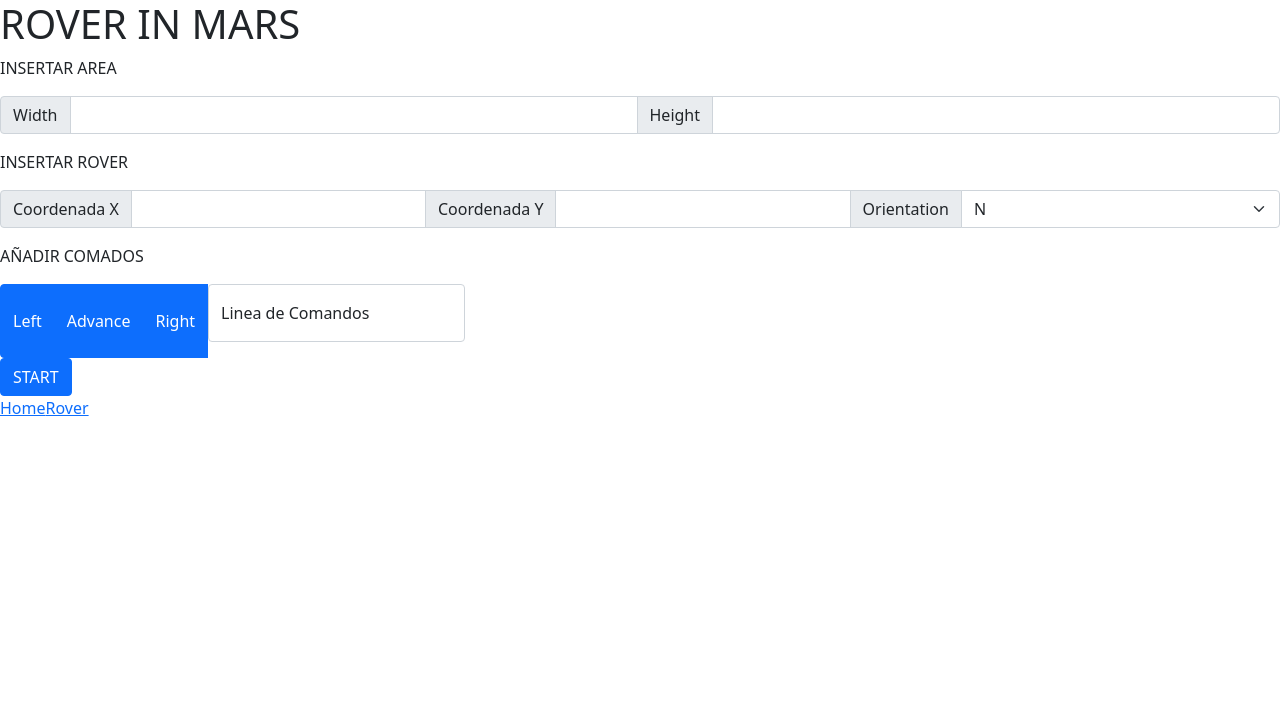
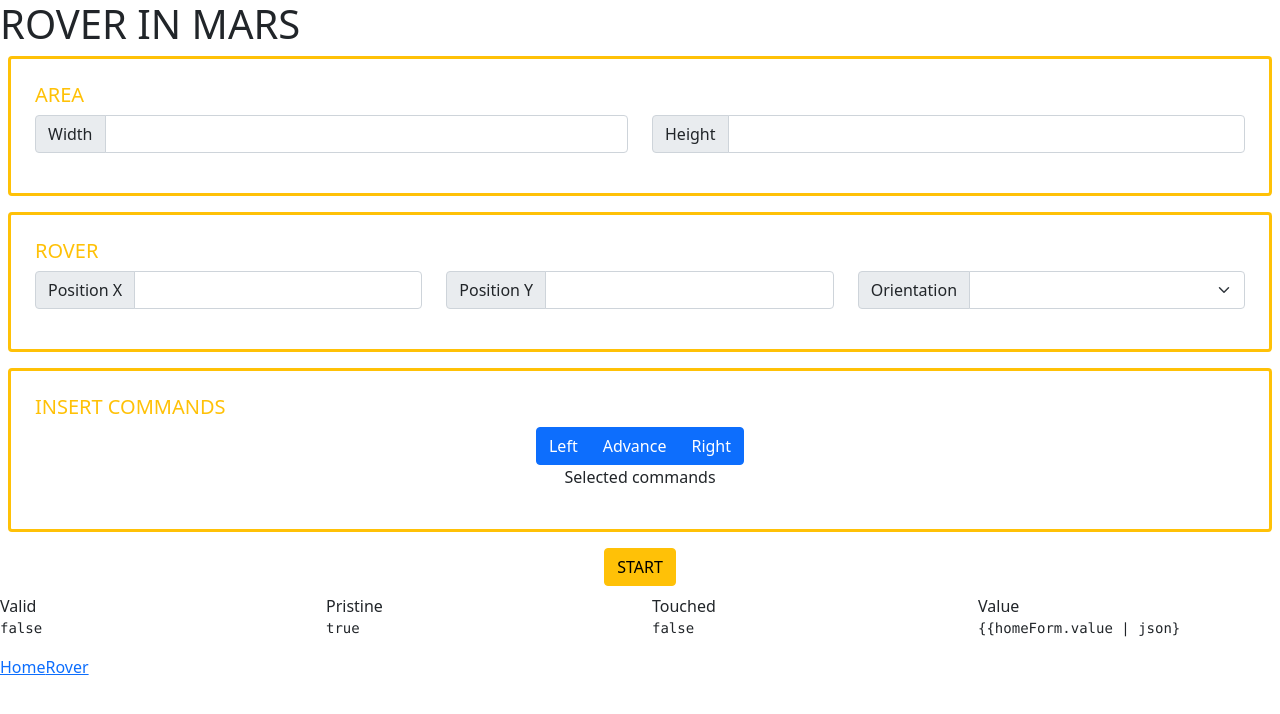
Before and after one commit to suncubus/ROVER-IN-MARS, an Angular app: page / in a window 1280 px wide. Shown: the top 714 px of the page. Built offline with nearby package versions, Linux system fonts and the light colour scheme.

Commit message:
reactive form home

```diff
--- a/src/app/@pages/home/home.component.html
+++ b/src/app/@pages/home/home.component.html
@@ -1,42 +1,123 @@
 
-<form #formData="ngForm" (ngSubmit)="sendForm()">
+<form id="homeForm" (ngSubmit)="sendData()" autocomplete='off' [formGroup]='homeForm' class="m-2">
 
-    <p>INSERTAR AREA</p>
-    <div class="input-group mb-3">
-            <span class="input-group-text" id="basic-addon1">Width</span>
-            <input type="text" class="form-control" placeholder="" aria-label="width" aria-describedby="basic-addon1">
-            <span class="input-group-text" id="basic-addon1">Height</span>
-            <input type="text" class="form-control" placeholder="" aria-label="height" aria-describedby="basic-addon2">
+    <!--*******AREA*******-->
+    <div class="border border-warning border-3 rounded mb-3 p-4">
+        <h5 class="text-warning">AREA</h5>
+
+        <div class="row">
+            <div class="col-xs-12 col-md-6">
+                <div class="col input-group mb-3">
+                <span class="input-group-text">Width</span>
+                <input type="text" class="form-control" formControlName="areaSizeX">
             </div>
+                <span class="form-text text-danger"
+                    *ngIf="isValid('areaSizeX')">
+                    Debe ser un número mayor que 0
+                </span>
+            </div>
+            <div class="col-xs-12 col-md-6">
+                <div class="col input-group mb-3">
+                <span class="input-group-text">Height</span>
+                <input type="text" class="form-control" formControlName="areaSizeY">
+            </div>
+                <span class="form-text text-danger"
+                    *ngIf="isValid('areaSizeY')">
+                    Debe ser un número mayor que 0
+                </span>
+            </div>
+        </div>
+    </div>
+    <!--*******ROVER*******-->
+    <div class="border border-warning border-3 rounded mb-3 p-4">
+        <h5 class="text-warning">ROVER</h5>
 
-      <p>INSERTAR ROVER</p>
-
-        <div class="input-group mb-3">
-            <span class="input-group-text" id="basic-addon1">Coordenada X</span>
-            <input type="text" class="form-control" placeholder="" aria-label="width" aria-describedby="basic-addon1">
-            <span class="input-group-text" id="basic-addon1">Coordenada Y</span>
-            <input type="text" class="form-control" placeholder="" aria-label="height" aria-describedby="basic-addon2">
-            <span class="input-group-text" id="basic-addon1">Orientation</span>
-            <select class="form-select" aria-label="Default select example">
-                <option selected value="1">N</option>
+        <div class="row">
+            <div class="col-xs-12 col-md-4">
+                <div class="col input-group mb-3">
+                    <span class="input-group-text">Position X</span>
+                    <input type="text" class="form-control" formControlName="positionX">
+                </div>
+                <span class="form-text text-danger"
+                    *ngIf="isValid('positionX')">
+                    Debe ser un número mayor que 0
+                </span>
+            </div>
+            <div class="col-xs-12 col-md-4">
+                <div class="col input-group mb-3">
+                    <span class="input-group-text">Position Y</span>
+                    <input type="text" class="form-control" formControlName="positionY">
+                </div>
+                <span class="form-text text-danger"
+                    *ngIf="isValid('positionY')">
+                    Debe ser un número mayor que 0
+                </span>
+            </div>
+            <div class="col-xs-12 col-md-4">
+                <div class="col input-group mb-3">
+                    <span class="input-group-text">Orientation</span>
+                    <select class="form-select" formControlName="orientation">
+                        <option value="1">N</option>
                         <option value="2">S</option>
                         <option value="3">E</option>
                         <option value="3">W</option>
                     </select>
                 </div>
+                <span class="form-text text-danger"
+                    *ngIf="isValid('orientation')">
+                    Debes seleccionar un elemento
+                </span>
+            </div>
+        </div>
+    </div>
 
-        <p>AÑADIR COMADOS</p>
-        <div class="btn-group" role="group" aria-label="Basic example">
+    <!--*******COMMANDS*******-->
+    <div class="border border-warning border-3 rounded mb-3 p-4">
+        <h5 class="text-warning">INSERT COMMANDS</h5>
+        <div class="text-center">
+
+            <div class="btn-group" role="group">
                 <button type="button" class="btn btn-primary">Left</button>
                 <button type="button" class="btn btn-primary">Advance</button>
                 <button type="button" class="btn btn-primary">Right</button>
-            <div class="form-floating mb-3">
-                <input type="email" class="form-control" id="floatingInput" placeholder="">
-                <label for="floatingInput">Linea de Comandos</label>
+
             </div>
+            <div class="">
+                <p>Selected commands</p>
             </div>
-        <div>
-            <button type="submit" class="btn btn-primary">START</button>
+
+        </div>
+
+    </div>
+
+    <!--*******SUBMIT*******-->
+        <div class="d-flex justify-content-center">
+            <button type="submit"
+                class="btn btn-warning">
+                START
+            </button>
         </div>
 
 </form>
+
+
+
+<div class="row">
+    <div class="col">
+        <span>Valid</span>
+        <pre>{{homeForm.valid}}</pre>
+    </div>
+    <div class="col">
+        <span>Pristine</span>
+        <pre>{{homeForm.pristine}}</pre>
+    </div>
+    <div class="col">
+        <span>Touched</span>
+        <pre>{{homeForm.touched}}</pre>
+    </div>
+    <div class="col">
+        <span>Value</span>
+        <pre>{{homeForm.value | json}</pre>
+    </div>
+
+</div>
--- a/src/app/@pages/home/home.component.ts
+++ b/src/app/@pages/home/home.component.ts
@@ -1,4 +1,7 @@
 import { Component, OnInit } from '@angular/core';
+
+//Importamos formbuilder, es un servicio que ayuda a crear un objeto de javascript
+import { FormBuilder, FormGroup, Validators } from '@angular/forms';
 
 @Component({
   selector: 'app-home',
@@ -7,14 +10,37 @@ import { Component, OnInit } from '@angular/core';
 })
 export class HomeComponent implements OnInit {
 
-  constructor() { }
+  homeForm: FormGroup = this.fb.group({
+    areaSizeX     : ['', [Validators.required, Validators.min(1), Validators.pattern("^[0-9]*$")]],
+    areaSizeY     : ['', [Validators.required, Validators.min(1), Validators.pattern("^[0-9]*$")]],
+    positionX     : ['', [Validators.required, Validators.min(1), Validators.pattern("^[0-9]*$")]],
+    positionY     : ['', [Validators.required, Validators.min(1), Validators.pattern("^[0-9]*$")]],
+    orientation: ['', Validators.required]
+  })
 
-  sendForm(){
-   /*
-    console.log("Persona: nombre"+ this.persona.nombre +" "+ this.persona.edad)
-    this.registros.push(this.persona);
-*/
+  //Injectamos el Servicio formBuilder
+  constructor(private fb:FormBuilder) { }
+
+  isValid( campo: string){
+    return this.homeForm.controls[campo].errors && this.homeForm.controls[campo].touched;
   }
+
+  //recibimos el submit
+  sendData(){
+    console.log("Envio" + this.homeForm.value);
+    //si no es válido
+    if(this.homeForm.invalid){
+      //Pone como si todos los campos han sido tocados
+      this.homeForm.markAllAsTouched();
+      return
+    }else{
+      //convierto a string
+      let formu = JSON.stringify(this.homeForm.value);
+      //convierto a objeto
+      let formuValues = JSON.parse(formu);
+    }
+  }
+
 
   ngOnInit(): void {
   }
--- a/src/app/@pages/home/home.module.ts
+++ b/src/app/@pages/home/home.module.ts
@@ -1,7 +1,8 @@
 import { NgModule } from '@angular/core';
 import { CommonModule } from '@angular/common';
 
-import { FormsModule } from '@angular/forms';
+//Formularios reactivos
+import { ReactiveFormsModule } from '@angular/forms';
 
 import { HomeRoutingModule } from './home-routing.module';
 import { HomeComponent } from './home.component';
@@ -14,7 +15,7 @@ import { HomeComponent } from './home.component';
   imports: [
     CommonModule,
     HomeRoutingModule,
-    FormsModule
+    ReactiveFormsModule
   ]
 })
 export class HomeModule { }
```
Lines whose indentation alone changed are shown as unchanged.
